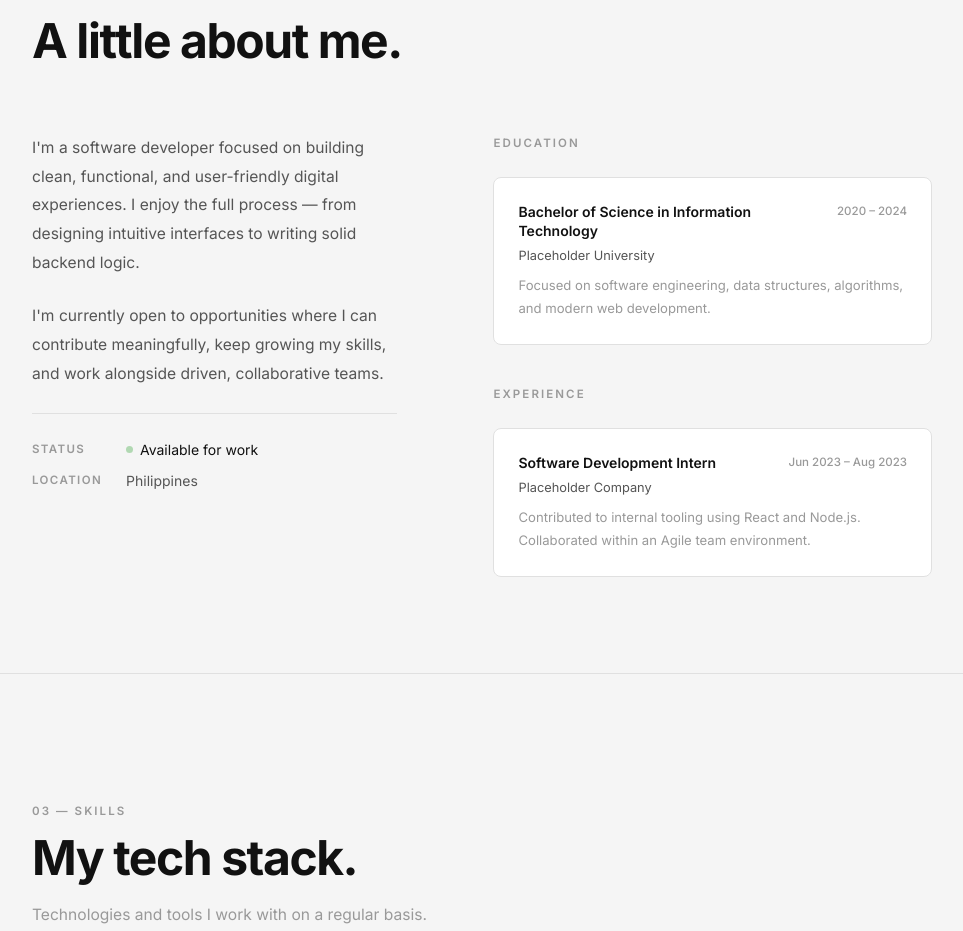
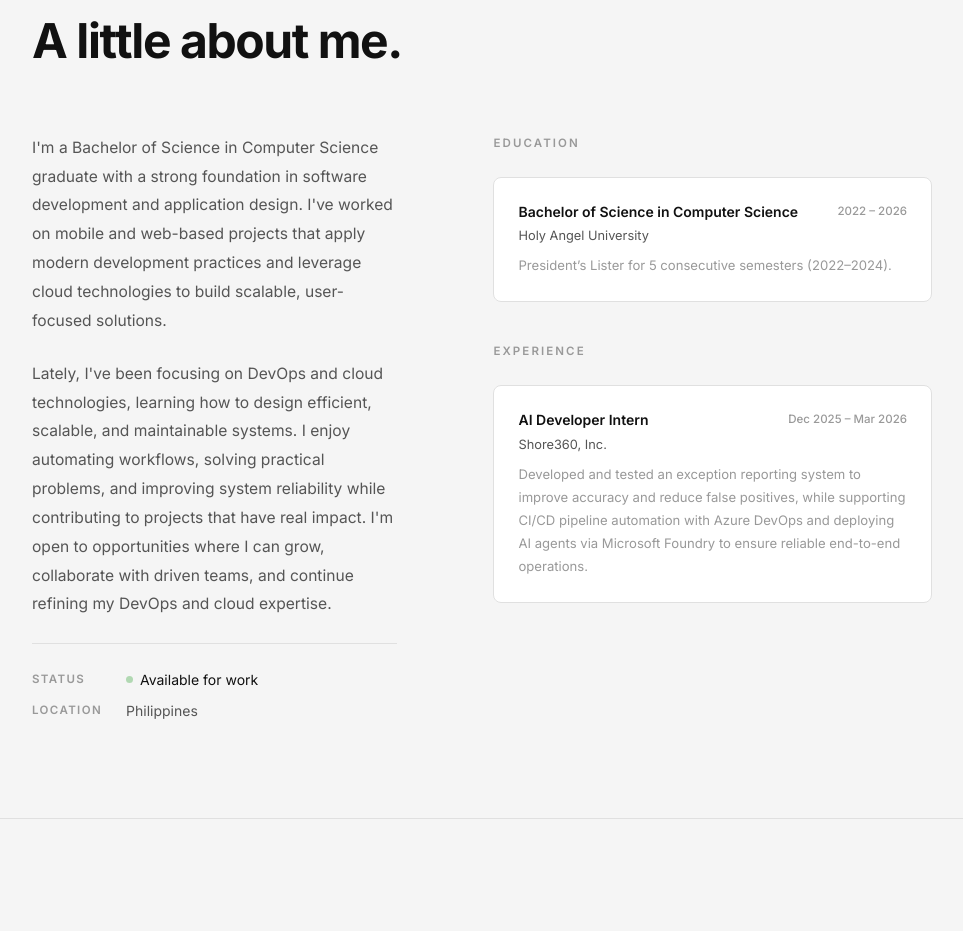
Before and after one commit to MackOfalda125/online-portfolio, a React (Create React App) app: page / in a window 1280 px wide. Shown: the part 985-1916 px from the top of the page, without its empty margins (82-1045 px from the left). Built offline with nearby package versions, Linux system fonts and the light colour scheme.

Commit message:
Update About section content

```diff
--- a/src/sections/About.jsx
+++ b/src/sections/About.jsx
@@ -4,19 +4,19 @@ import './About.css';
 /* ── Placeholder data (replace with real info later) ── */
 const education = [
   {
-    title:    'Bachelor of Science in Information Technology',
-    subtitle: 'Placeholder University',
-    period:   '2020 – 2024',
-    desc:     'Focused on software engineering, data structures, algorithms, and modern web development.',
+    title: 'Bachelor of Science in Computer Science',
+    subtitle: 'Holy Angel University',
+    period: '2022 – 2026',
+    desc: 'President’s Lister for 5 consecutive semesters (2022–2024).',
   },
 ];
 
 const experience = [
   {
-    title:    'Software Development Intern',
-    subtitle: 'Placeholder Company',
-    period:   'Jun 2023 – Aug 2023',
-    desc:     'Contributed to internal tooling using React and Node.js. Collaborated within an Agile team environment.',
+    title: 'AI Developer Intern',
+    subtitle: 'Shore360, Inc.',
+    period: 'Dec 2025 – Mar 2026',
+    desc: 'Developed and tested an exception reporting system to improve accuracy and reduce false positives, while supporting CI/CD pipeline automation with Azure DevOps and deploying AI agents via Microsoft Foundry to ensure reliable end-to-end operations.',
   },
 ];
 
@@ -50,14 +50,12 @@ function About() {
         {/* Summary */}
         <div className="about__summary">
           <p>
-            I'm a software developer focused on building clean, functional, and
-            user-friendly digital experiences. I enjoy the full process — from
-            designing intuitive interfaces to writing solid backend logic.
+            I'm a Bachelor of Science in Computer Science graduate with a strong foundation in software development and application design.
+            I've worked on mobile and web-based projects that apply modern development practices and leverage cloud technologies to build scalable, user-focused solutions.
           </p>
           <p>
-            I'm currently open to opportunities where I can contribute
-            meaningfully, keep growing my skills, and work alongside
-            driven, collaborative teams.
+            Lately, I've been focusing on DevOps and cloud technologies, learning how to design efficient, scalable, and maintainable systems.
+            I enjoy automating workflows, solving practical problems, and improving system reliability while contributing to projects that have real impact. I'm open to opportunities where I can grow, collaborate with driven teams, and continue refining my DevOps and cloud expertise.
           </p>
 
           {/* Meta */}
```
